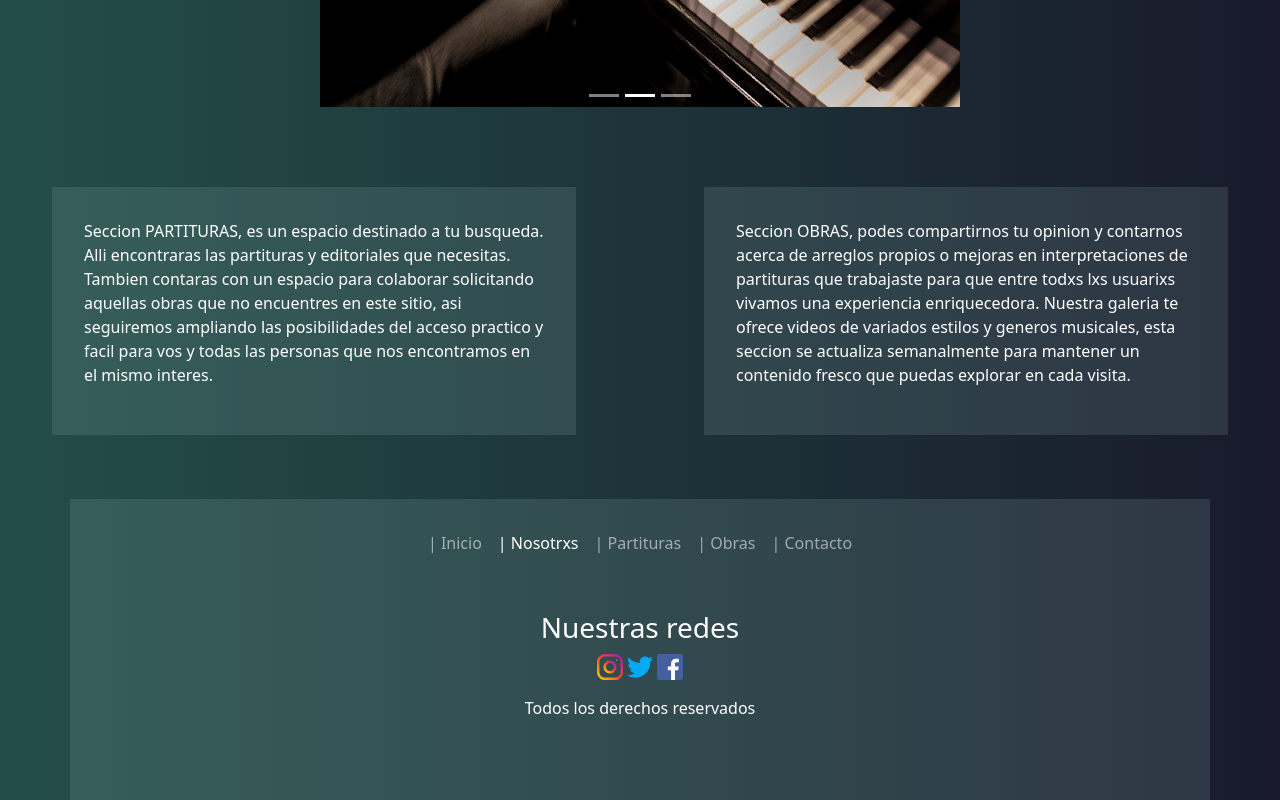
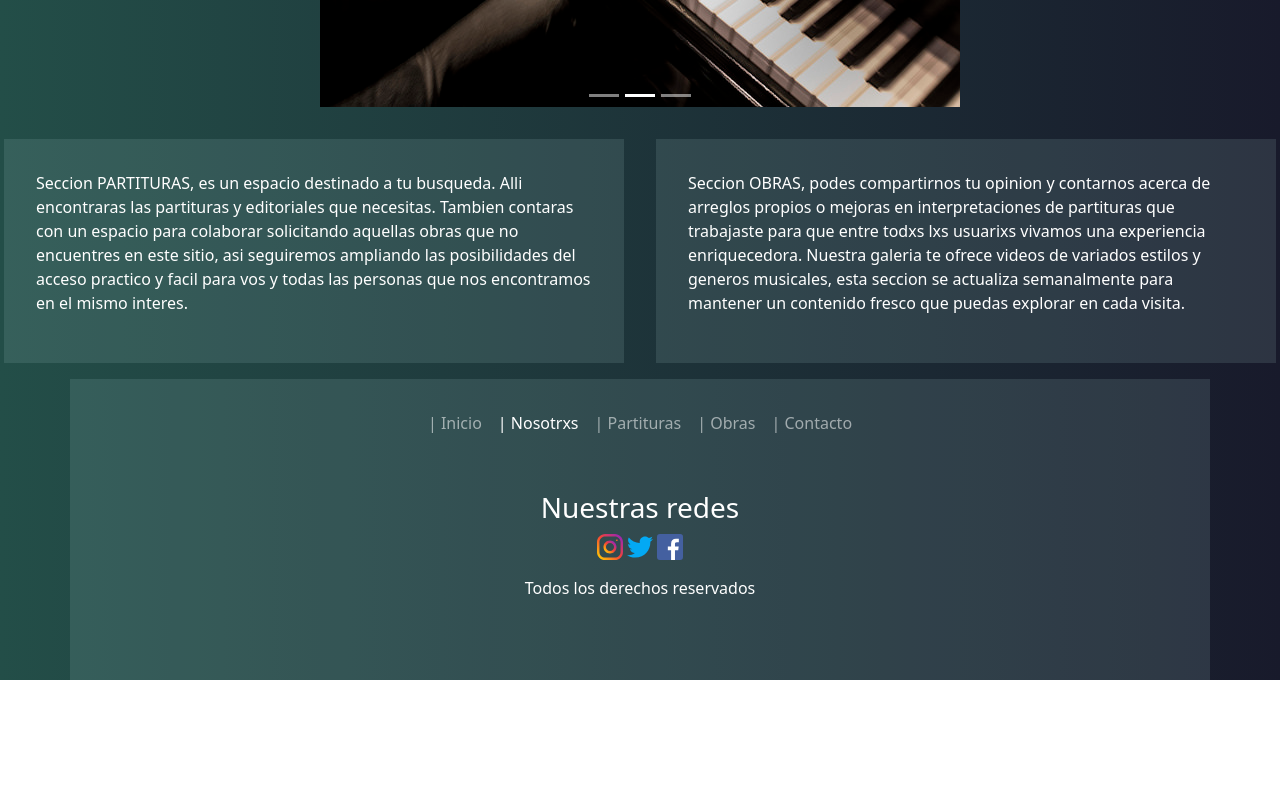
Before and after one commit to lualoman/blanco_y_negro, a website: page paginas/sobre-nosotrxs.html in a window 1280 px wide. Shown: the part 822-1622 px from the top of the page. After the commit the page ends 1502 px from the top, so only its background shows below. Drawn offline with nearby package versions, Linux system fonts and the light colour scheme.

Commit message:
Sume links en logos de footer, agregue etiquetas form, saque 4rem de Nosotrxs

```diff
--- a/paginas/sobre-nosotrxs.html
+++ b/paginas/sobre-nosotrxs.html
@@ -128,9 +128,9 @@
                 </nav>
 
                 <h3>Nuestras redes</h3>
-                    <img class="logos" src="../recursos/logo-instagram.svg" alt="logo instagram">
-                    <img class="logos" src="../recursos/logo-twitter.svg" alt="logo twitter">
-                    <img class="logos" src="../recursos/logo-facebook.svg" alt="logo facebook">
+                    <a href="https://www.instagram.com/"><img class="logos" src="../recursos/logo-instagram.svg" alt="logo instagram"></a>
+                    <a href="https://www.twitter.com/"><img class="logos" src="../recursos/logo-twitter.svg" alt="logo twitter"></a>
+                    <a href="https://www.facebook.com/"><img class="logos" src="../recursos/logo-facebook.svg" alt="logo facebook"></a>
                     <p>Todos los derechos reservados</p>
             </div>
         </div>
--- a/sass/style.scss
+++ b/sass/style.scss
@@ -82,7 +82,7 @@ h3 {
             background-color: $fondo-cajas;
             color: $color-letras;
             padding: 1rem;
-            margin: 4rem;
+            margin: 1rem;
         }
     }
 
```
Also changed, not shown: index.html (+3 -3 lines), paginas/contacto.html (+4 -4 lines), paginas/obras.html (+5 -3 lines), paginas/partituras.html (+5 -3 lines), css/estilos.css.
